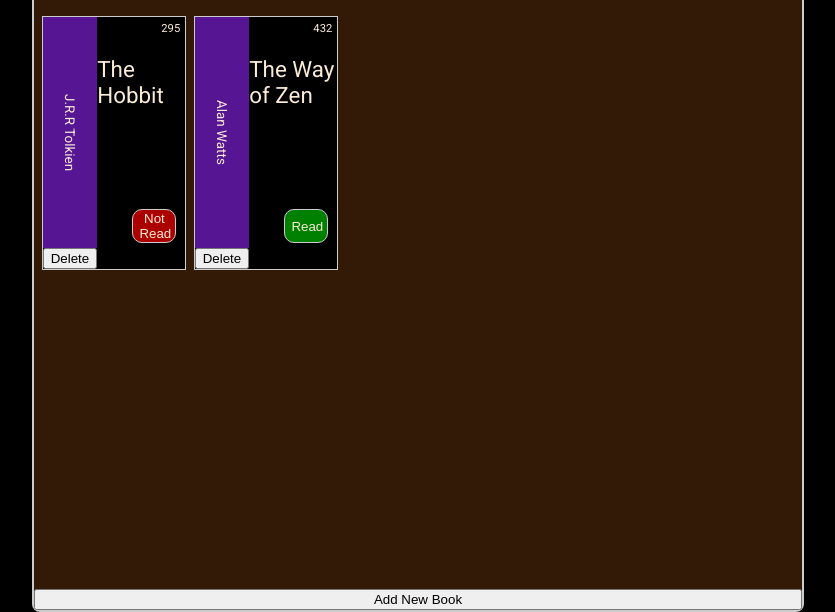
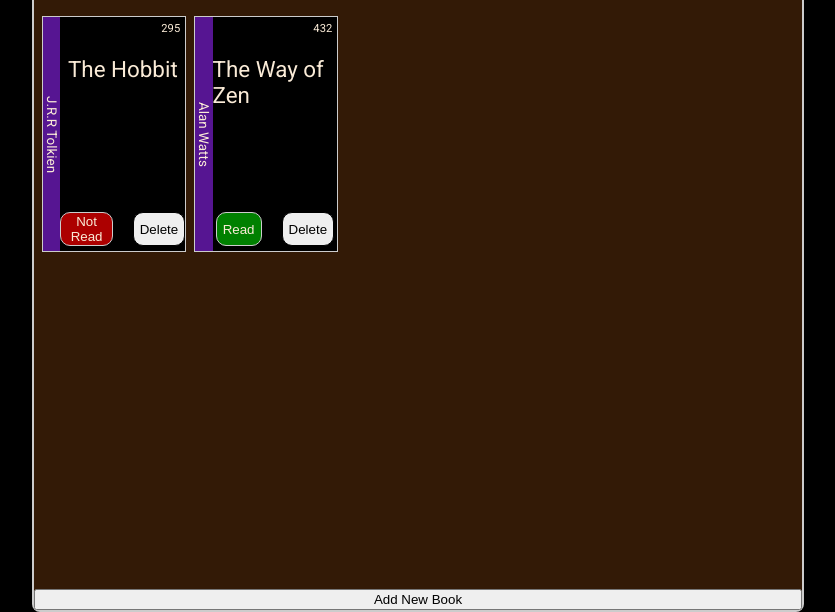
Before and after one commit to NickW16/library, a plain HTML site: page index.html in a window 1280 px wide. Shown: the part 188-800 px from the top of the page, without its empty margins (222-1057 px from the left). Drawn offline with Linux system fonts and the light colour scheme.

Commit message:
Finish script logic. Todo styling

```diff
--- a/script.js
+++ b/script.js
@@ -41,6 +41,10 @@ function displayBooks() { //adjusts and adds books
 
 
         //this section has a boolean counter
+        const readAndDelete = document.createElement('div');
+        readAndDelete.className = 'read-and-delete';
+        bookDiv.appendChild(readAndDelete);
+
         const bookRead = document.createElement('button');
         bookRead.className = book.read ? 'book-read' : 'book-not-read';
         bookRead.textContent = book.read ? 'Read' : 'Not Read';
@@ -57,7 +61,7 @@ function displayBooks() { //adjusts and adds books
             }
         });
 
-        bookDiv.appendChild(bookRead);
+        readAndDelete.appendChild(bookRead);
 
         //delete button
         const deleteButton = document.createElement('button');
@@ -68,7 +72,7 @@ function displayBooks() { //adjusts and adds books
             displayBooks(); //refresh ui
         });
 
-        bookDiv.appendChild(deleteButton);
+        readAndDelete.appendChild(deleteButton);
 
         libraryContent.appendChild(bookDiv);
     });
--- a/style.css
+++ b/style.css
@@ -96,12 +96,15 @@ body {
     grid-area: 1 / 2 / 2 / 2;
 }
 
+.read-and-delete {
+    display: flex;
+    justify-content: center;
+    gap: 20px;
+    padding-bottom: 5px;
+    grid-area: 3 / 2 / 3 / 2;
+}
 
 .book-read {
-    width: 50%;
-    margin-left: 40%;
-    margin-bottom: 5%;
-    grid-area: 3 / 2 / 3 / 2;
     background-color: green;
     color: var(--main-font-color);
     border-style: solid;
@@ -111,10 +114,6 @@ body {
 }
 
 .book-not-read {
-    width: 50%;
-    margin-left: 40%;
-    margin-bottom: 5%;
-    grid-area: 3 / 2 / 3 / 2;
     background-color: rgb(172, 0, 0);
     color: var(--main-font-color);
     border-style: solid;
@@ -123,6 +122,13 @@ body {
     border-color: var(--main-border-color);
 }
 
+.delete-book {
+    border-style: solid;
+    border-radius: 10px;
+    border-width: 1px;
+}
+
+.delete-book:hover,
 .book-read:hover,
 .book-not-read:hover {
     background-color: #ccc;
```
